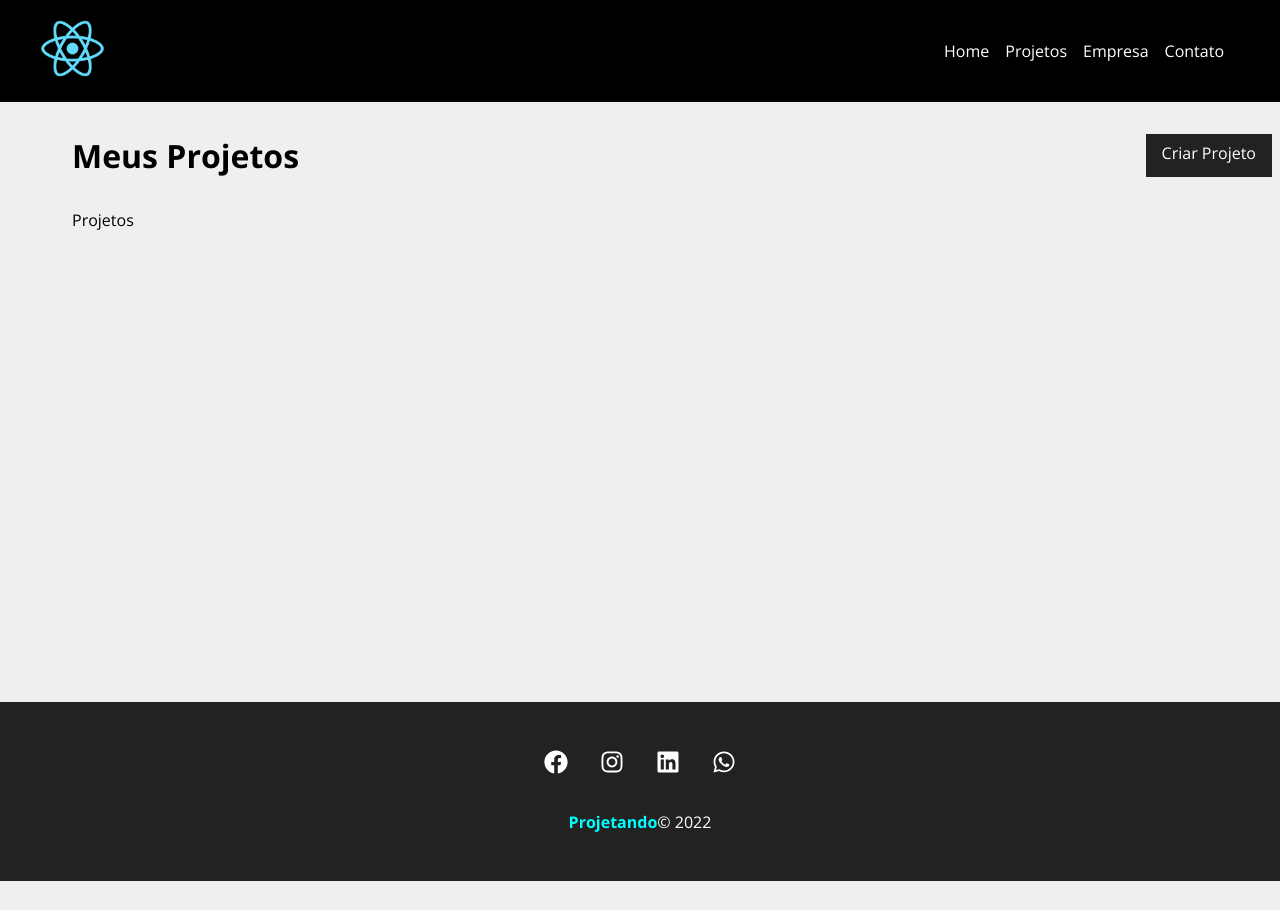
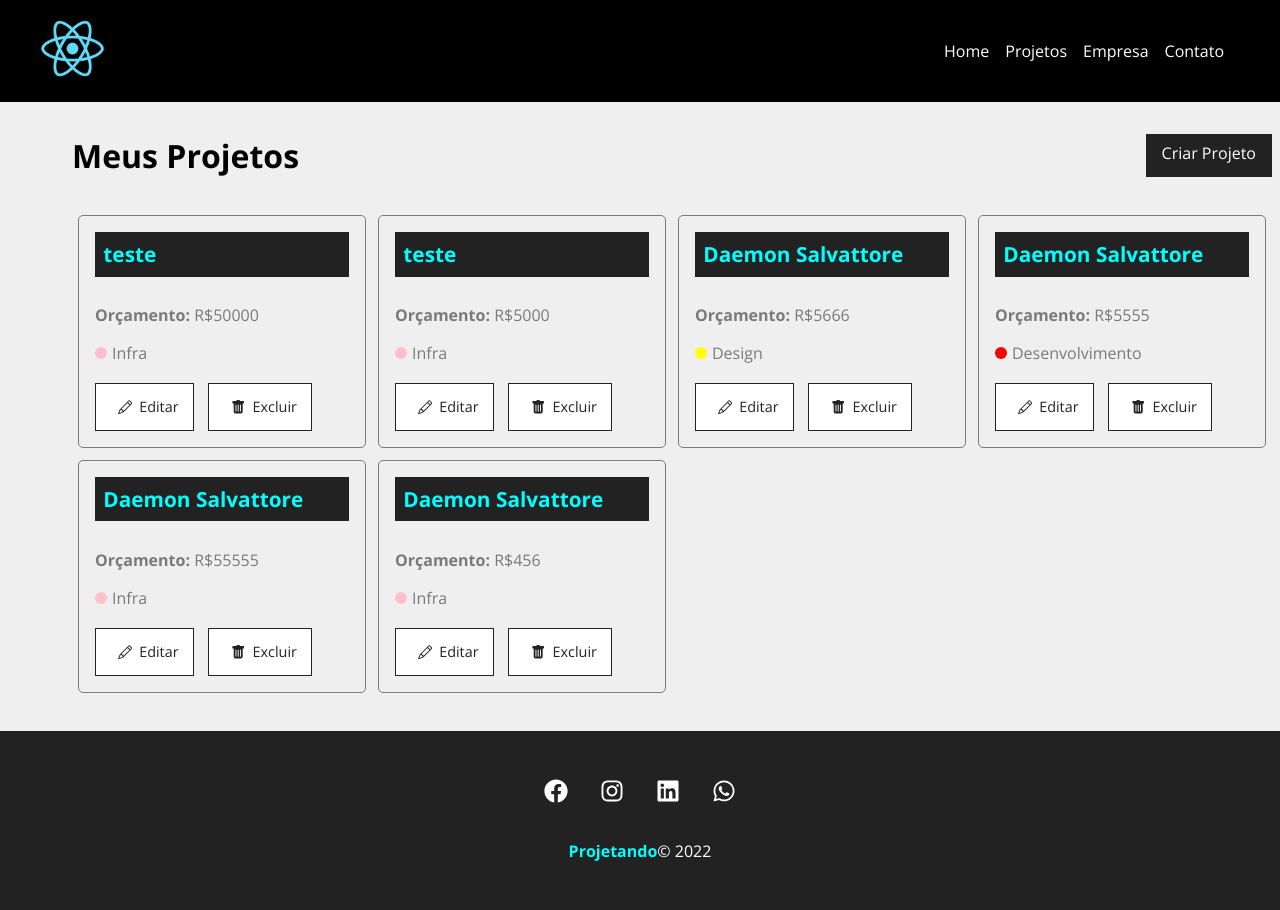
Before and after one commit to kamalcwb/Projetando, a React (Create React App) app in the folder myapp/: page /projects in a window 1280 px wide. Shown: the top 910 px of the page. Before the commit the page ends 881 px from the top, so only its background shows below. Built offline with nearby package versions, Linux system fonts and the light colour scheme; data requests are answered from the project's data file; a web font is replaced by a local one.

Commit message:
Card de projetos
adicionado e estilizado o card de projetos

```diff
--- /dev/null
+++ b/myapp/src/components/project/ProjectCard.jsx
@@ -0,0 +1,26 @@
+import React from 'react'
+import { Link } from 'react-router-dom'
+import styles from './ProjectCard.module.css'
+import { BsPencil, BsFillTrashFill } from 'react-icons/bs'
+
+const ProjectCard = ({ id, name, budget, category, handleRemove }) => {
+    return (
+        <div className={styles.project_card}>
+            <h4>{name}</h4>
+            <p>
+                <span>Orçamento: </span>
+                R${budget}
+            </p>
+            <p className={styles.category_text}>
+                <span className={`${styles[category.toLowerCase()]}`}></span>
+                {category}
+            </p>
+            <div className={styles.project_card_actions}>
+                <Link to='/'><BsPencil />Editar</Link>
+                <button><BsFillTrashFill />Excluir</button>
+            </div>
+        </div>
+    )
+}
+
+export default ProjectCard
--- /dev/null
+++ b/myapp/src/components/project/ProjectCard.module.css
@@ -0,0 +1,87 @@
+.project_card {
+    padding: 1em;
+    border: 1px solid #7a7a7a;
+    border-radius: 5px;
+    width: 24%;
+    margin: 0.5%;
+}
+
+.project_card h4 {
+    background-color: #222;
+    color: cyan;
+    padding: 0.4em;
+    margin-bottom: 1.3em;
+    font-size: 1.3em;
+}
+
+.project_card p {
+    color: #7a7a7a;
+    margin-bottom: 1em;
+}
+
+.project_card p span {
+    font-weight: bold;
+}
+
+.category_text {
+    display: flex;
+    align-items: center;
+}
+
+.category_text span {
+    display: block;
+    width: 12px;
+    height: 12px;
+    border-radius: 50%;
+    background-color: #ccc;
+    margin-right: 5px;
+}
+
+.category_text .infra {
+    background-color: pink;
+}
+
+.category_text .desenvolvimento {
+    background-color: red;
+}
+
+.category_text .design {
+    background-color: yellow;
+}
+
+.category_text .planejamento {
+    background-color: green;
+}
+
+.project_card_actions {
+    margin-top: 1.2em;
+    display: flex;
+    align-items: center;
+}
+
+.project_card_actions a,
+.project_card_actions button {
+    text-decoration: none;
+    border: none;
+    background-color: #fff;
+    color: #222;
+    font-size: 0.9em;
+    padding: 0.6em 1em;
+    margin-right: 1em;
+    cursor: pointer;
+    border: 1px solid #222;
+    display: flex;
+    align-items: center;
+    justify-content: center;
+    transition: 0.5s;
+}
+
+.project_card_actions svg {
+    margin: 0.5em;
+}
+
+.project_card_actions a:hover,
+.project_card_actions button:hover {
+    background-color: #222;
+    color: cyan;
+}
--- a/myapp/src/pages/Projects.jsx
+++ b/myapp/src/pages/Projects.jsx
@@ -4,14 +4,30 @@
 import styles from './Projects.module.css'
 import Container from '../components/layout/Container'
 import LinkButton from '../components/layout/LinkButton'
+import ProjectCard from '../components/project/ProjectCard'
+import { useState, useEffect } from 'react'
 
 const Projects = () => {
+    const [projects, setProjects] = useState([])
 
     const location = useLocation()
     let message = '';
     if (location.state) {
         message = location.state.message
     }
+
+    useEffect(() => {
+        fetch('http://localhost:5000/projects', {
+            method: 'GET',
+            headers: {
+                'Content-Type': 'application/json',
+            },
+        }).then(resp => resp.json())
+            .then(data => {
+                setProjects(data)
+            })
+            .catch((err) => console.log(err))
+    }, [])
 
     return (
         <div className={styles.project_container}>
@@ -21,7 +37,16 @@
             </div>
             {message && <Message msg={message} type="success" />}
             <Container customClass="start">
-                <p>Projetos</p>
+                {projects.length > 0 &&
+                    projects.map((project) => (
+                        <ProjectCard
+                            id={project.id}
+                            name={project.name}
+                            budget={project.budget}
+                            category={project.category.name}
+                            key={project.id}
+                        />
+                    ))}
             </Container>
         </div>
     )
```
